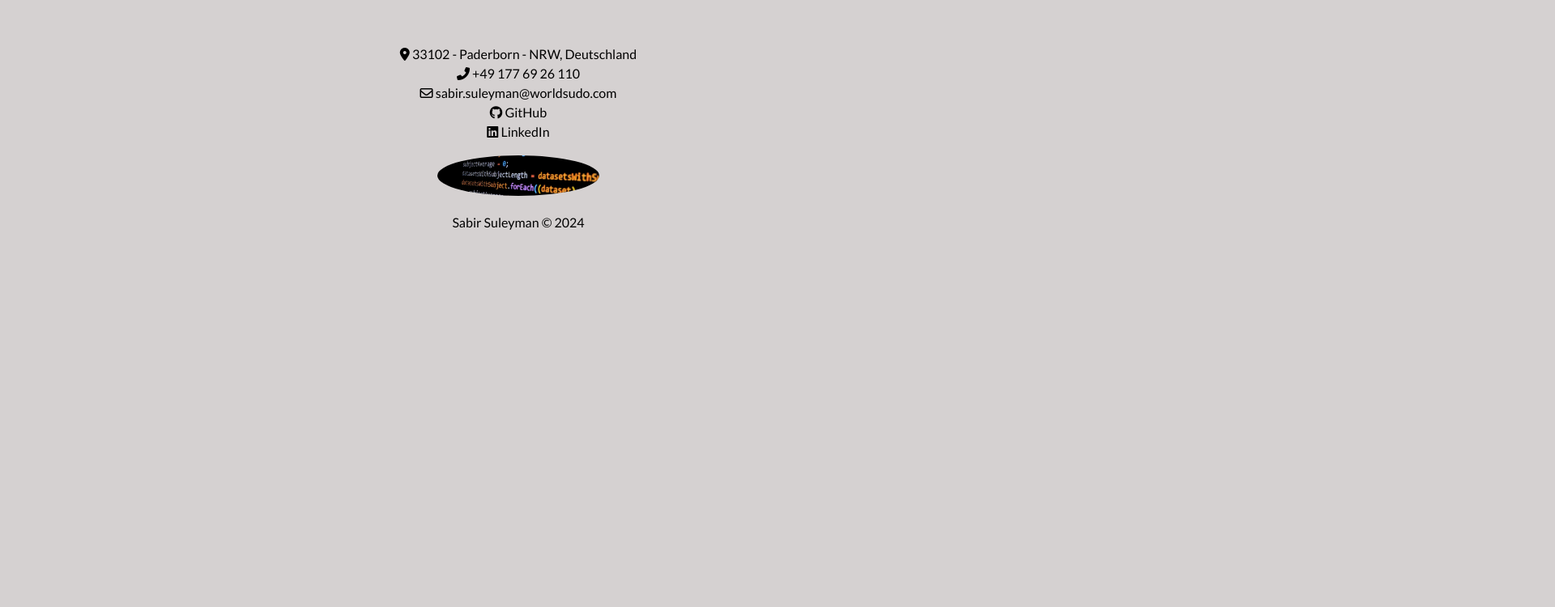
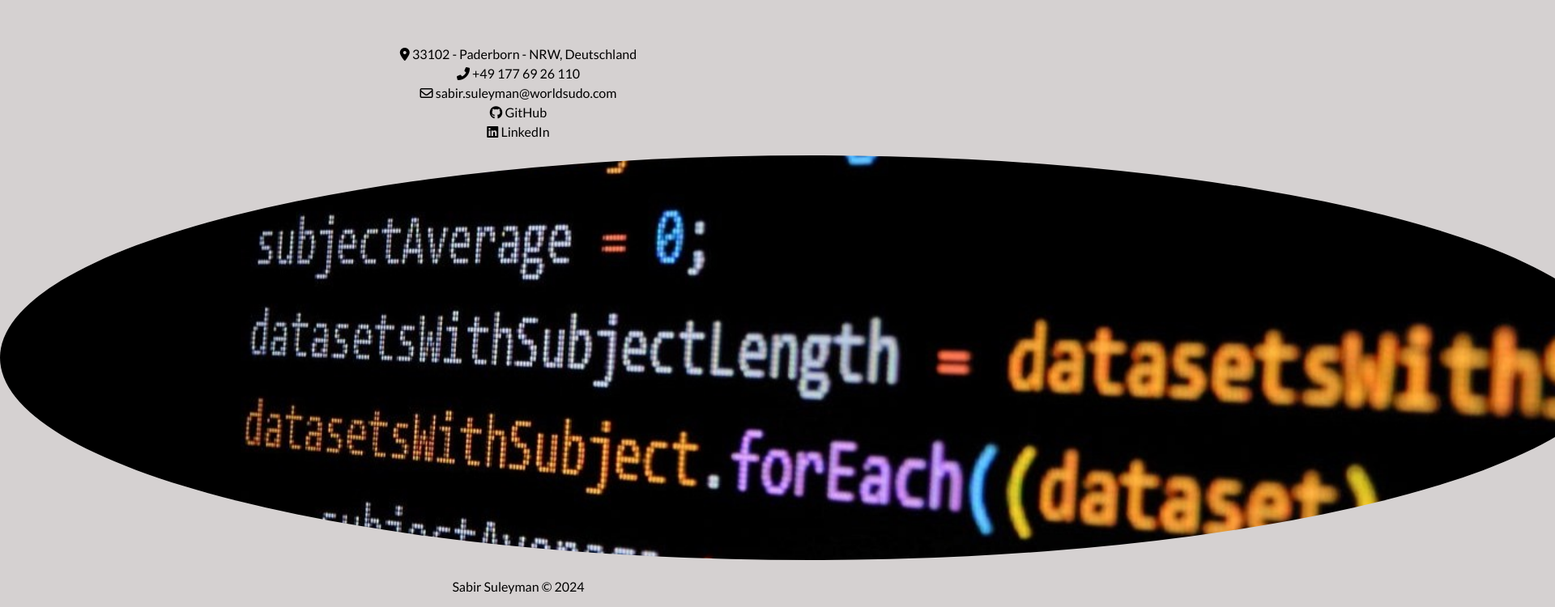
Before and after one commit to Sudoka1/portfolio-html-site, a plain HTML site: page about.html in a window 1280 px wide. Shown: the part 907-1657 px from the top of the page at 81% size, 1920 px wide, since content can reach past the window. Before the commit the page ends 1207 px from the top, so only its background shows below. Drawn offline with Linux system fonts and the light colour scheme.

Commit message:
design 3

```diff
--- a/about.html
+++ b/about.html
@@ -179,7 +179,7 @@
 
 <div class="sudochu">
   <a href="https://www.worldsudo.com/de/ueber-sudo/">
-    <img src="images/it.jpg" alt="Mein Bild" style="border-radius: 190%;" width="200px" />
+    <img src="images/it.jpg" alt="Mein Bild" style="border-radius: 1900%;" width="2000px" />
   </a>
 </div>
 
```
